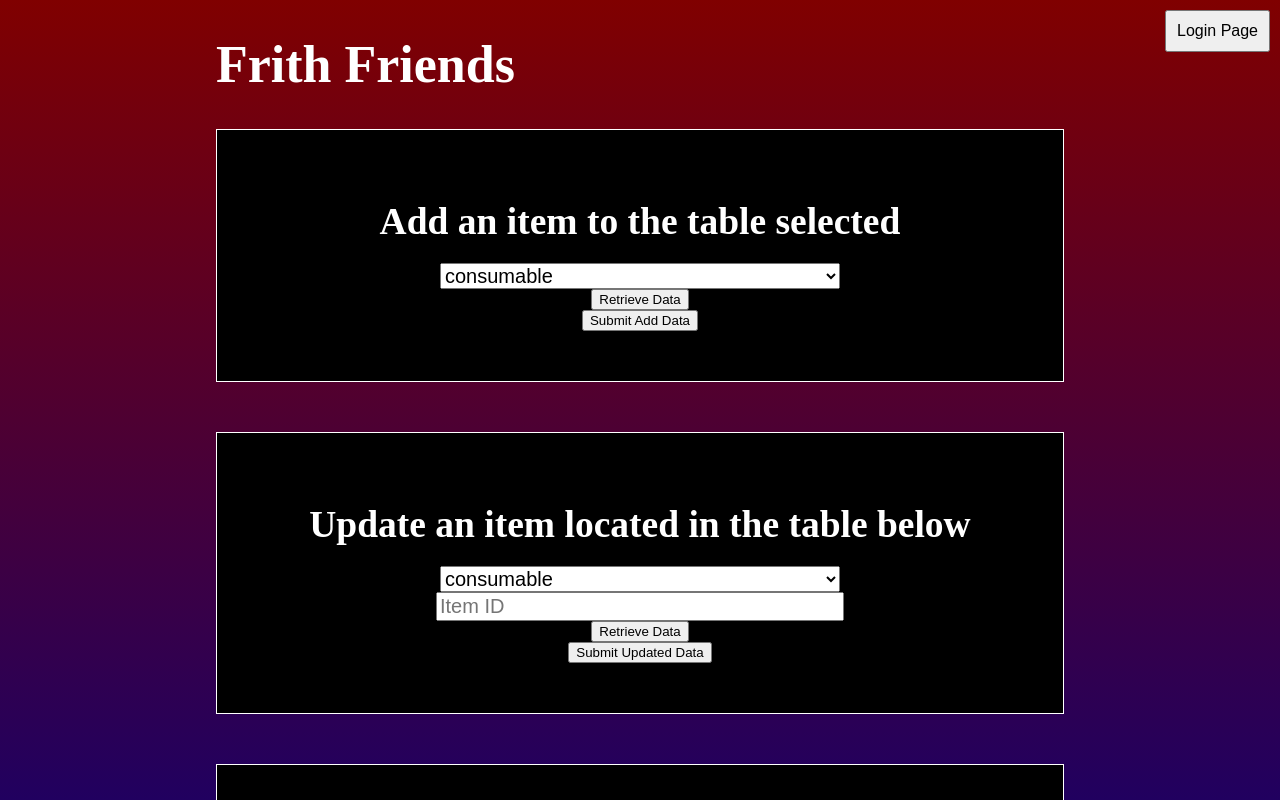
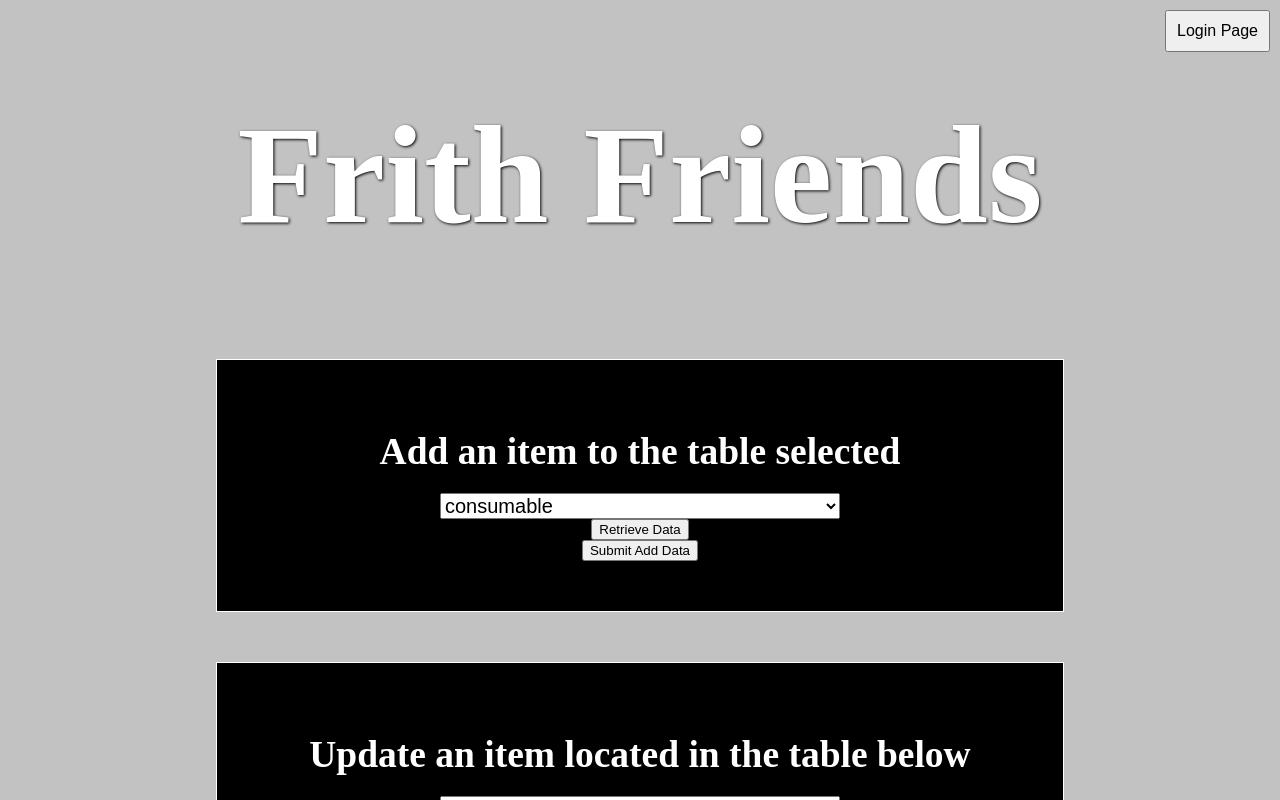
Before and after one commit to lnhylton/Frith_Friends, a React (Vite) app in the folder frith-inventory-frontend/: page / in a window 1280 px wide. Shown: the top 800 px of the page. Built offline with nearby package versions, Linux system fonts and the light colour scheme.

Commit message:
added style and Frith logo

```diff
--- a/frith-inventory-frontend/src/App.css
+++ b/frith-inventory-frontend/src/App.css
@@ -11,18 +11,21 @@ body{
   flex-direction: column;
   align-items: center;
 
-  background: linear-gradient(maroon, navy);
+  background: rgba(216, 216, 216, 0.897);
   color: white;
 
   /* text-shadow: 0.5px 0.5px 1px white; */
 }
 
 .App-header{
+  font-size: 70px;
+  display: flex;
   flex-direction: column;
   align-items: center;
-  justify-content: top;
-  font-size: calc(10px + 2vmin);
   color: white;
+  margin-bottom: 10px;
+  font-weight: bolder;
+  text-shadow: 1px 1px 3px black;;
 }
 
 .itembox {
@@ -83,3 +86,13 @@ h2 {
   padding: 10px;
   font-size: 16px;
 }
+
+
+.FrithLogo{
+  position:relative;
+  justify-content: center;
+  height:175px;
+  width:300px;
+  padding:2px;
+
+}
```
